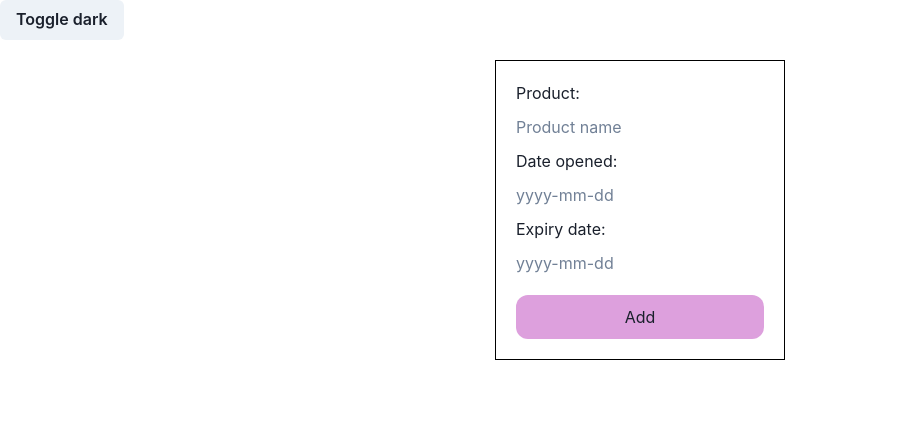
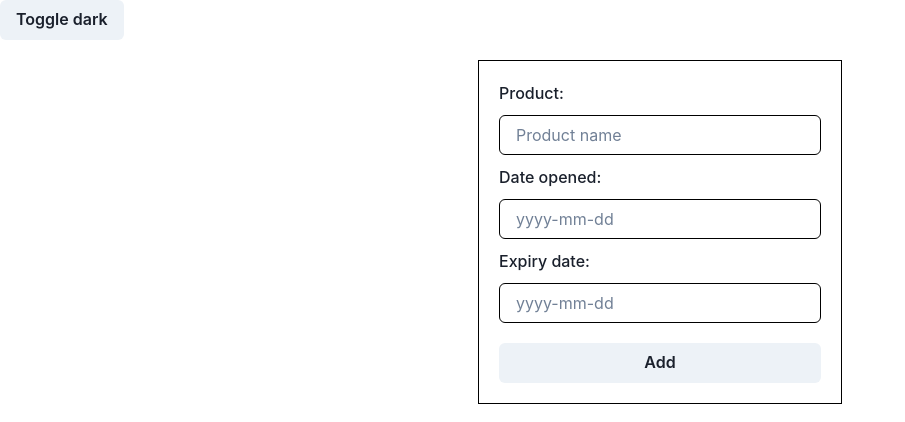
Before and after one commit to vvynz/skincare-tracker, a React (Create React App) app: page / in a window 1280 px wide. Shown: the top 422 px of the page, without its empty margins (0-905 px from the left). Built offline with nearby package versions, Linux system fonts and the light colour scheme.

Commit message:
Update form with form components from chakra

```diff
--- a/src/Components/ProductForm.jsx
+++ b/src/Components/ProductForm.jsx
@@ -14,7 +14,7 @@ import "../Styles/ProductForm.scss";
 export default function ProductForm() {
   const { register, handleSubmit, formState: { errors } } = useForm();
   const onSubmit = (data) => {
-    console.log(data)
+    alert(JSON.stringify(data))
     console.log(errors)
   };
 
@@ -33,26 +33,28 @@ export default function ProductForm() {
         <button className="add-product-btn">Add</button>
       </form> */}
 
-      <form className="product-form" onSubmit={handleSubmit(onSubmit)}>
-        <label>Product:</label>
-        <input
+      <form onSubmit={handleSubmit(onSubmit)}>
+        <FormControl className="product-form">
+          <FormLabel>Product:</FormLabel>
+          <Input
             className="form-field"
             type="text"
             placeholder="Product name"
             {...register("Product name", { required: true })} />
 
-        <label>Date opened:</label>
-        <input
+          <FormLabel>Date opened:</FormLabel>
+          <Input
             type="datetime"
             placeholder="yyyy-mm-dd"
             {...register("Date opened", {})} />
 
-        <label>Expiry date:</label>
-        <input
+          <FormLabel>Expiry date:</FormLabel>
+          <Input
             type="datetime"
             placeholder="yyyy-mm-dd"
             {...register("Expiry date", {})} />
-        <button type="submit" className="add-product-btn">Add</button>
+          <Button type="submit" className="add-product-btn">Add</Button>
+        </FormControl>
       </form>
     </div>
   );
```
Lines whose indentation alone changed are shown as unchanged.
